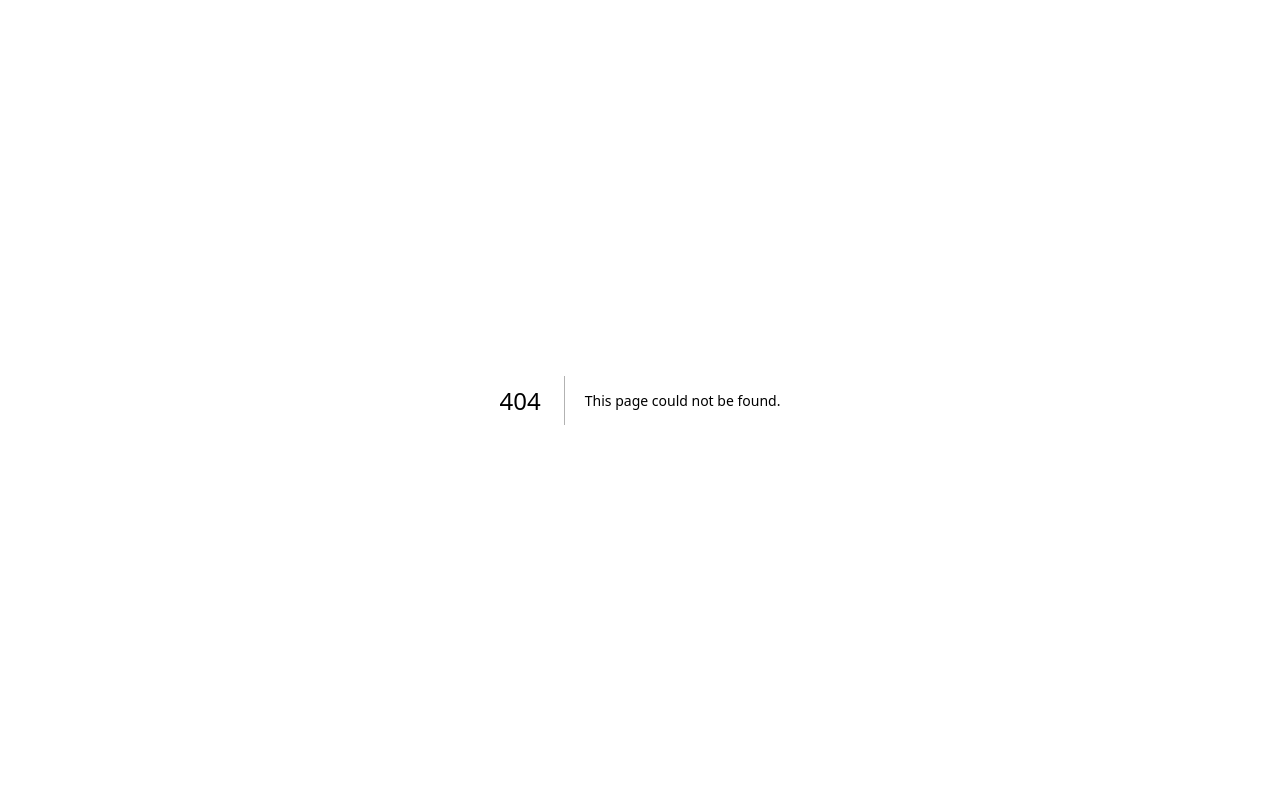
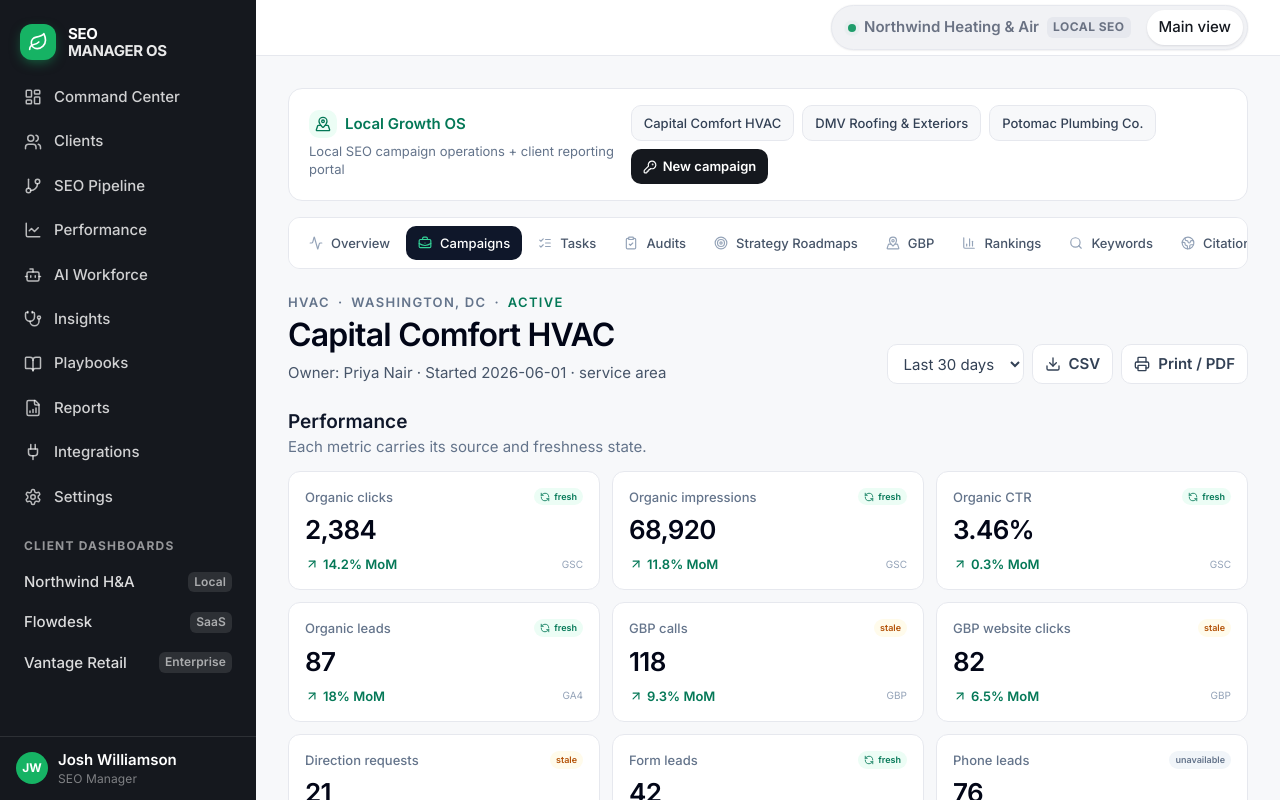
Before and after one commit to branderboy/seo-manager-os, a Next.js app: page /growth/campaigns/capital-comfort in a window 1280 px wide. Before the commit this address had no page. Built offline with nearby package versions, Linux system fonts and the light colour scheme.

Commit message:
feat(local-growth): add static campaign dashboard routes

```diff
--- /dev/null
+++ b/src/app/(os)/growth/campaigns/[id]/page.tsx
@@ -0,0 +1,12 @@
+import { notFound } from "next/navigation";
+import { CampaignDashboard } from "@/components/local-growth/campaign-dashboard";
+import { demoCampaigns } from "@/lib/local-growth/demo-data";
+
+export function generateStaticParams() {
+  return demoCampaigns.map((campaign) => ({ id: campaign.id }));
+}
+
+export default function CampaignDashboardPage({ params }: { params: { id: string } }) {
+  if (!demoCampaigns.some((campaign) => campaign.id === params.id)) notFound();
+  return <CampaignDashboard campaignId={params.id} />;
+}
```
